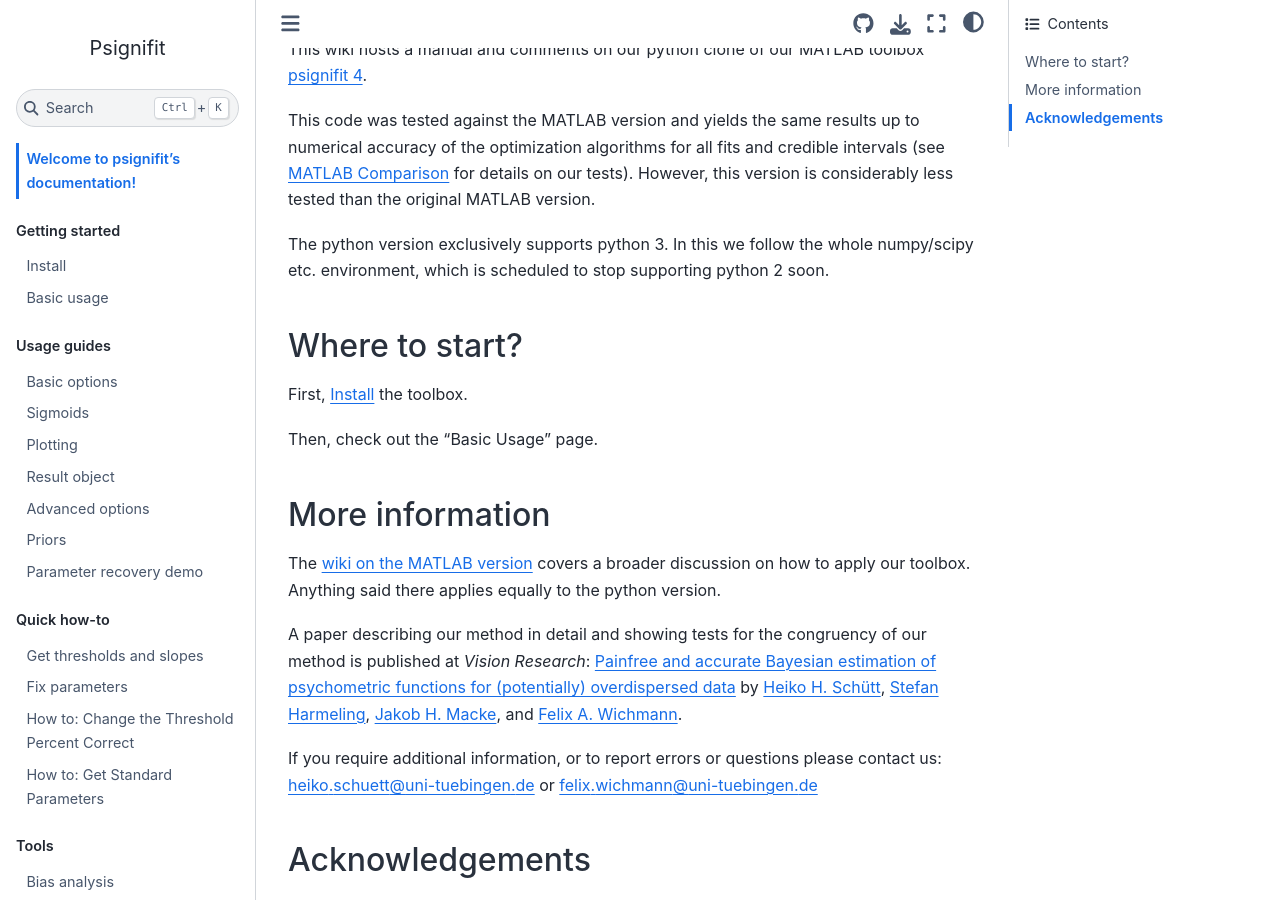
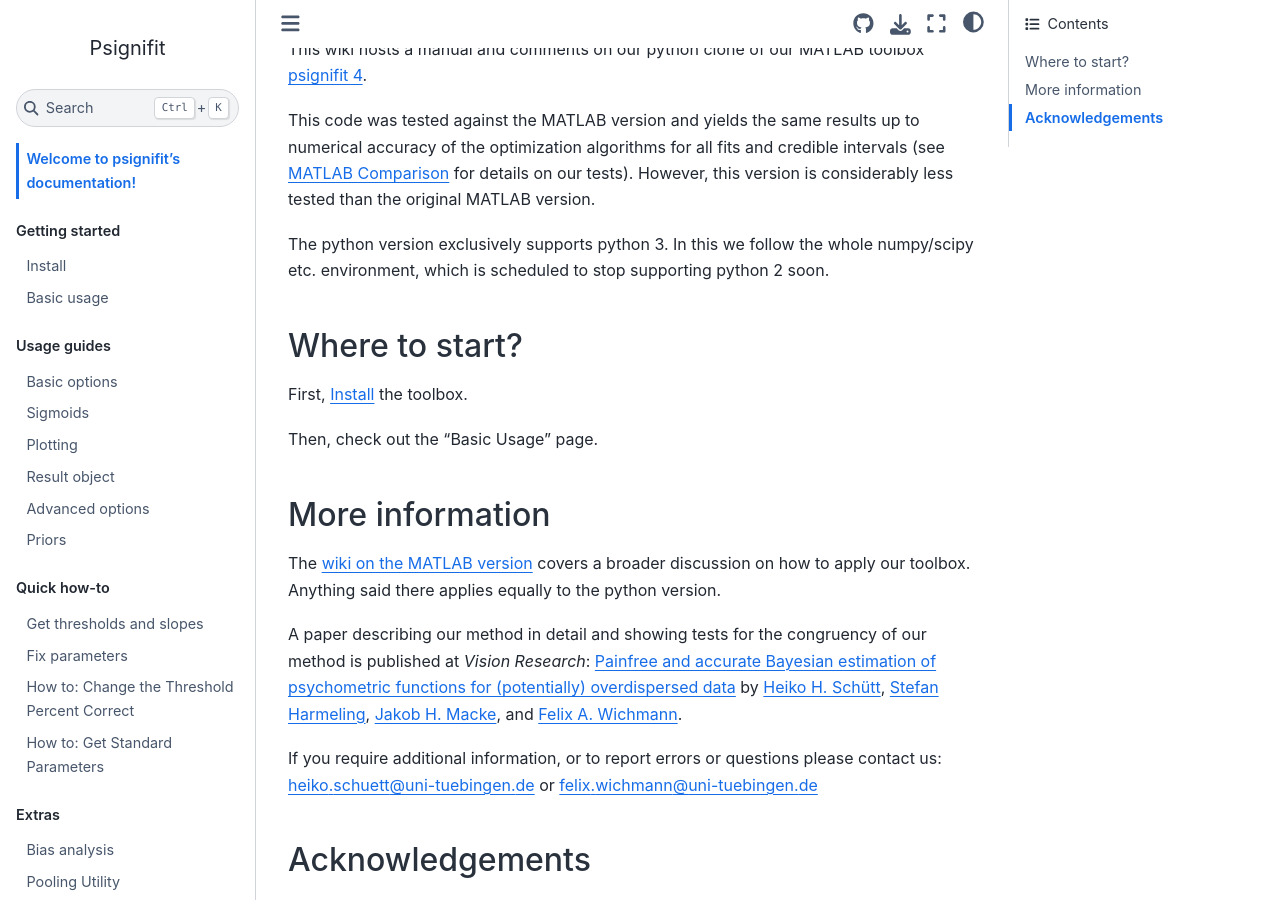
Before and after one commit to wichmann-lab/python-psignifit, a Jupyter Book: the page built from docs/index.rst, in a window 1280 px wide and 900 px high, scrolled down 354 px. Built offline with Jupyter Book 1.0.4 settings and Sphinx 7.4.7 and the Sphinx Book theme 1.1.4, drawn with Linux system fonts in a browser that asks for light colours.

Commit message:
docs: moving parameter recovery demo to section extras

```diff
--- a/docs/_toc.yml
+++ b/docs/_toc.yml
@@ -16,7 +16,6 @@
     - file: examples/results-object
     - file: examples/advanced-options
     - file: examples/priors
-    - file: examples/parameter_recovery_demo
 
   - caption: Quick how-to
     chapters:
@@ -25,10 +24,11 @@
     - file: how_to/How-to-Change-the-Threshold-Percent-Correct
     - file: how_to/How-to-Get-Standard-Parameters
 
-  - caption: Tools
+  - caption: Extras
     chapters:
     - file: examples/bias-analysis
     - file: user_guides/Pooling-Utility
+    - file: examples/parameter_recovery_demo
 
   - caption: Benchmarks
     chapters:
```
